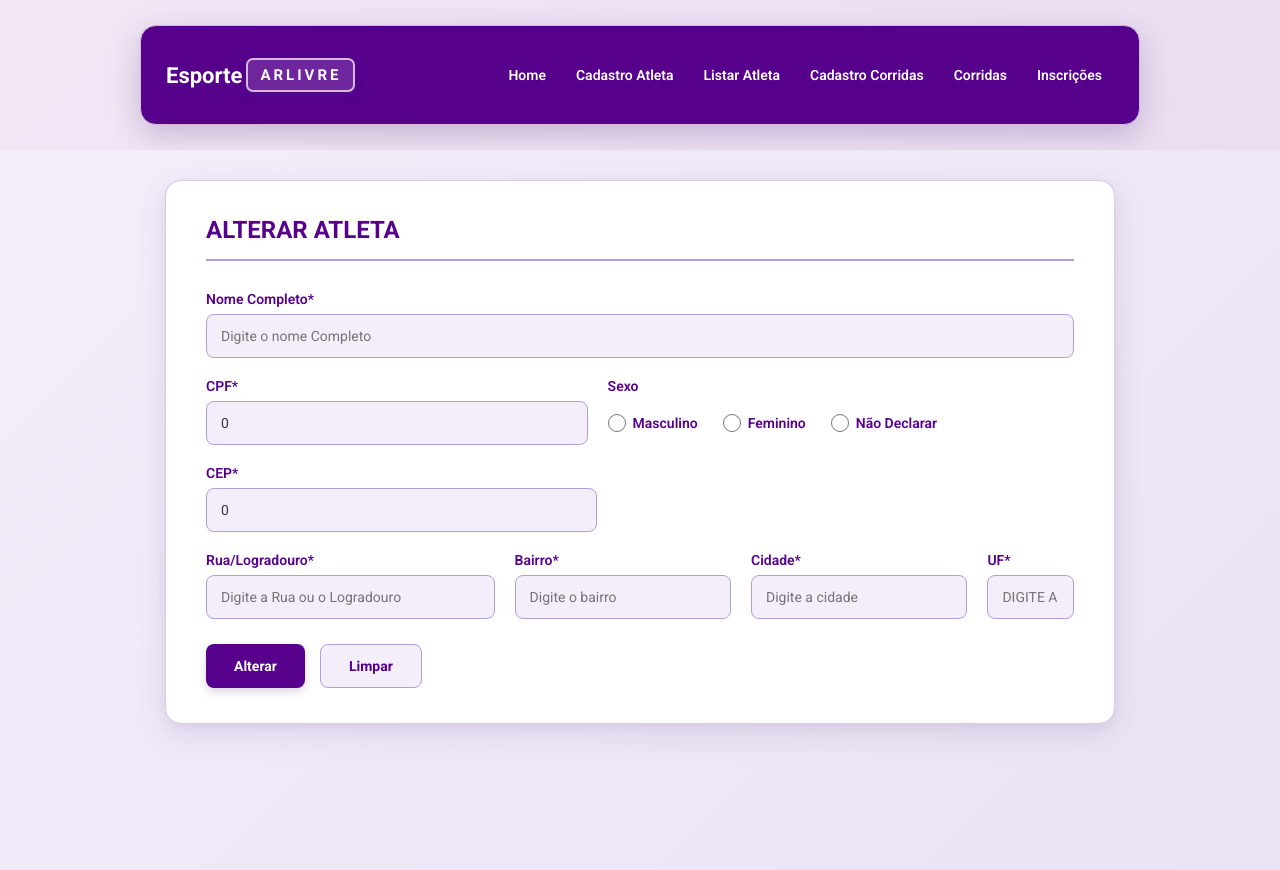
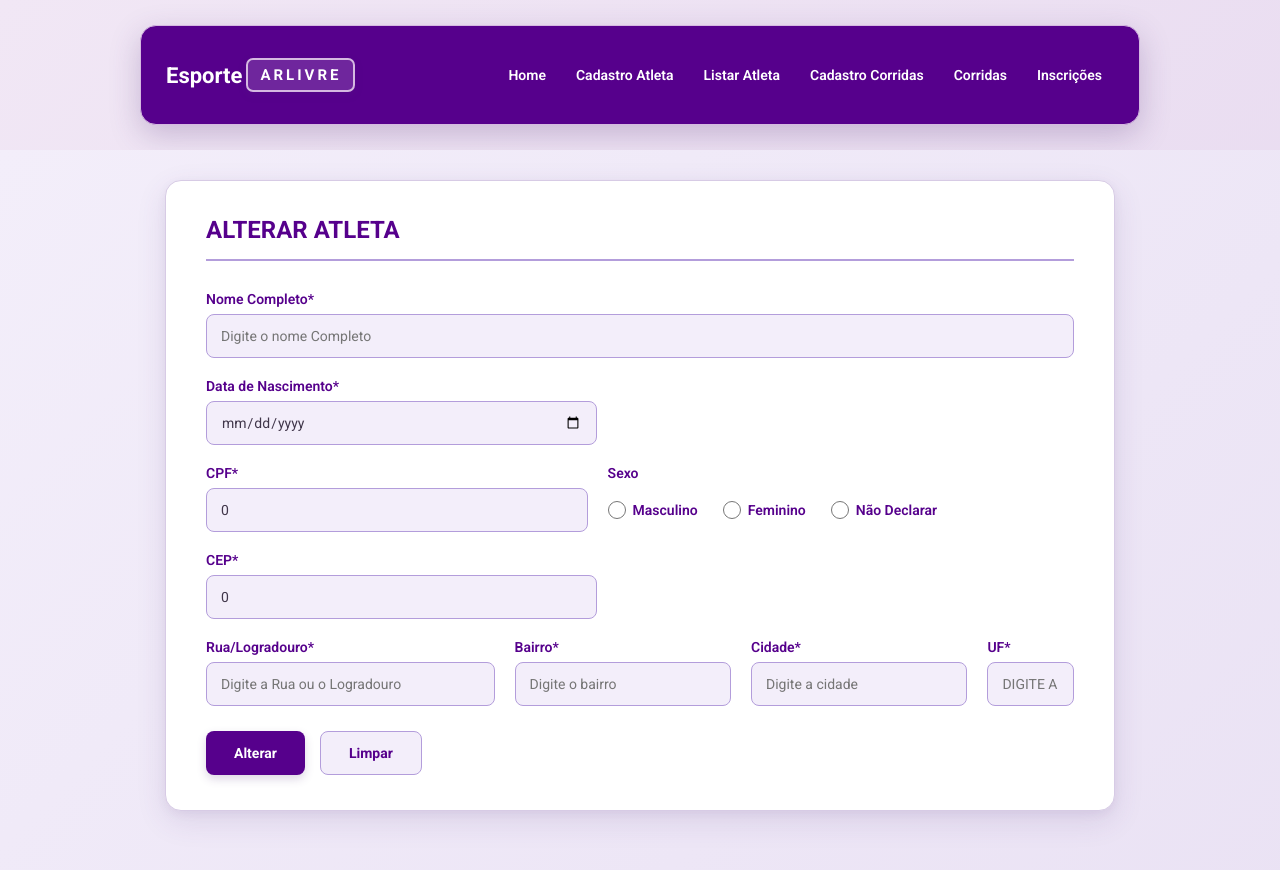
Before and after one commit to Heloiisah/esporte_arlivre, an Angular app: page /cadastroAtleta/1 in a window 1280 px wide. Shown: the top 870 px of the page. Built offline with nearby package versions, Linux system fonts and the light colour scheme; no server answers.

Commit message:
alterando comandos

```diff
--- a/src/app/component/atleta/atleta-component/atleta-component.css
+++ b/src/app/component/atleta/atleta-component/atleta-component.css
@@ -89,7 +89,8 @@
    INPUTS
 ========================================= */
 
-input[type="text"] {
+input[type="text"],
+input[type="date"] {
   width: 100%;
   height: 44px;
 
@@ -110,17 +111,32 @@ input[type="text"] {
   transition: all 0.2s ease;
 }
 
-input[type="text"]:hover {
+input[type="text"]:hover,
+input[type="date"]:hover {
   border-color: #56008C;
   background-color: #EEE7F7;
 }
 
-input[type="text"]:focus {
+input[type="text"]:focus,
+input[type="date"]:focus {
   border-color: #56008C;
   background-color: #FFFFFF;
 
   box-shadow:
     0 0 0 3px rgba(179, 157, 219, 0.35);
+}
+
+
+/* =========================================
+   DATA DE NASCIMENTO
+========================================= */
+
+.campo-data-nascimento {
+  width: 45%;
+}
+
+input[type="date"] {
+  cursor: pointer;
 }
 
 
@@ -337,7 +353,8 @@ button {
 
   .cpf,
   .sexo,
-  .campo-cep {
+  .campo-cep,
+  .campo-data-nascimento {
     width: 100%;
   }
 
--- a/src/app/component/atleta/atleta-component/atleta-component.html
+++ b/src/app/component/atleta/atleta-component/atleta-component.html
@@ -21,6 +21,21 @@
 
     </div>
 
+
+    <!-- DATA DE NASCIMENTO -->
+    <div class="campo campo-data-nascimento">
+
+      <label for="dataNascimento">Data de Nascimento*</label>
+
+      <input
+        type="date"
+        name="dataNascimento"
+        [(ngModel)]="dataNascimento"
+        id="dataNascimento"
+        required
+      >
+
+    </div>
 
 
     <div class="linha">
@@ -97,7 +112,6 @@
     </div>
 
 
-
     <div class="campo campo-cep">
 
       <label for="cep">CEP*</label>
@@ -113,7 +127,6 @@
       >
 
     </div>
-
 
 
     <div class="linha endereco">
--- a/src/app/component/atleta/atleta-component/atleta-component.ts
+++ b/src/app/component/atleta/atleta-component/atleta-component.ts
@@ -14,6 +14,7 @@ import { Atleta } from '../../../models/Atleta';
 })
 export class AtletaComponent {
   nome = ''
+  dataNascimento = ''
   cpf = 0
   sexo = ''
   cep = 0
@@ -34,6 +35,7 @@ export class AtletaComponent {
   exibirDados() {
     console.log(
       this.nome,
+      this.dataNascimento,
       this.cpf,
       this.sexo,
       this.cep,
@@ -57,6 +59,7 @@ export class AtletaComponent {
 
   limparDados() {
     this.nome = ''
+    this.dataNascimento = ''
     this.cpf = 0
     this.sexo = ''
     this.cep = 0
@@ -71,6 +74,7 @@ export class AtletaComponent {
       .subscribe({
         next: (dadosAtleta) => {
           this.nome = dadosAtleta.nome
+          this.dataNascimento = dadosAtleta.dataNascimento
           this.cpf = dadosAtleta.cpf
           this.sexo = dadosAtleta.sexo
           this.cep = dadosAtleta.cep
@@ -91,6 +95,7 @@ export class AtletaComponent {
     const atleta = new Atleta()
 
     atleta.nome = this.nome
+    atleta.dataNascimento = this.dataNascimento
     atleta.cpf = this.cpf
     atleta.sexo = this.sexo
     atleta.cep = this.cep
--- a/src/app/component/atleta/atleta-list-component/atleta-list-component.html
+++ b/src/app/component/atleta/atleta-list-component/atleta-list-component.html
@@ -1,19 +1,47 @@
 <section id="section-lista-Atleta">
+
     <h2>Lista Atletas</h2>
 
     @for(elem of listaAtletas(); track elem.id) {
+
         <div class="atleta-item">
+
             <span class="span-dados-atleta">
-                {{elem.id}} - {{ elem.nome }} - {{ elem.cpf }} - {{elem.cidade }} / {{ elem.uf }}
+
+                {{elem.id}} -
+                {{elem.nome}} -
+                {{calcularIdade(elem.dataNascimento)}} anos -
+                {{elem.cpf}} -
+                {{elem.cidade}} / {{elem.uf}}
+
             </span>
+
             <span class="span-lnk-atletas">
-                <a class="lnk-atleta lnk-alterar" (click)="carregaDadosAtletaForm(elem)">A</a>
-                <a class="lnk-atleta lnk-excluir" (click)="excluir(elem.id)">E</a>
+
+                <a
+                    class="lnk-atleta lnk-alterar"
+                    (click)="carregaDadosAtletaForm(elem)"
+                >
+                    A
+                </a>
+
+                <a
+                    class="lnk-atleta lnk-excluir"
+                    (click)="excluir(elem.id)"
+                >
+                    E
+                </a>
+
             </span>
+
         </div>
-    }@empty{
+
+    } @empty {
+
         <div class="div-item-pessoa">
             NENHUM REGISTRO NA LISTA
         </div>
+
     }
+
 </section>
--- a/src/app/component/atleta/atleta-list-component/atleta-list-component.ts
+++ b/src/app/component/atleta/atleta-list-component/atleta-list-component.ts
@@ -37,6 +37,25 @@ export class AtletaListComponent {
       })
   }
 
+  calcularIdade(dataNascimento: string): number {
+    const hoje = new Date();
+    const nascimento = new Date(dataNascimento);
+
+    let idade = hoje.getFullYear() - nascimento.getFullYear();
+
+    const mesAtual = hoje.getMonth();
+    const mesNascimento = nascimento.getMonth();
+
+    if (
+      mesAtual < mesNascimento ||
+      (mesAtual === mesNascimento && hoje.getDate() < nascimento.getDate())
+    ) {
+      idade--;
+    }
+
+    return idade;
+  }
+
   excluir(id: number) {
     if (confirm("Deseja Excluir o Atleta?")) {
       this.listaService.excluirAtleta(id)
--- a/src/app/models/Atleta.ts
+++ b/src/app/models/Atleta.ts
@@ -1,6 +1,7 @@
 export class Atleta {
     id: number = 0;
     nome: string = '';
+    dataNascimento: string = '';
     cpf: number = 0;
     sexo: string = '';
     cep: number = 0;
```
